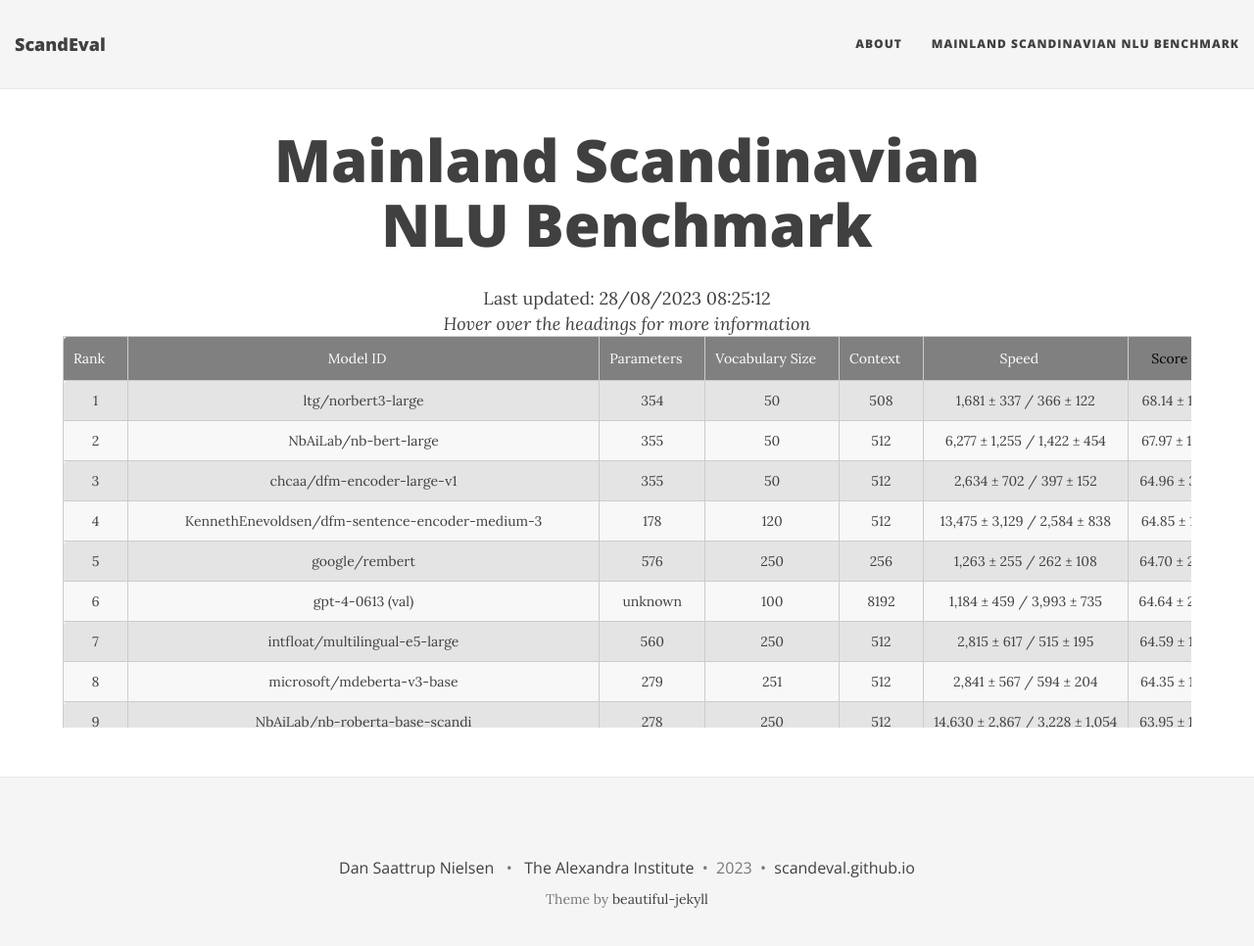
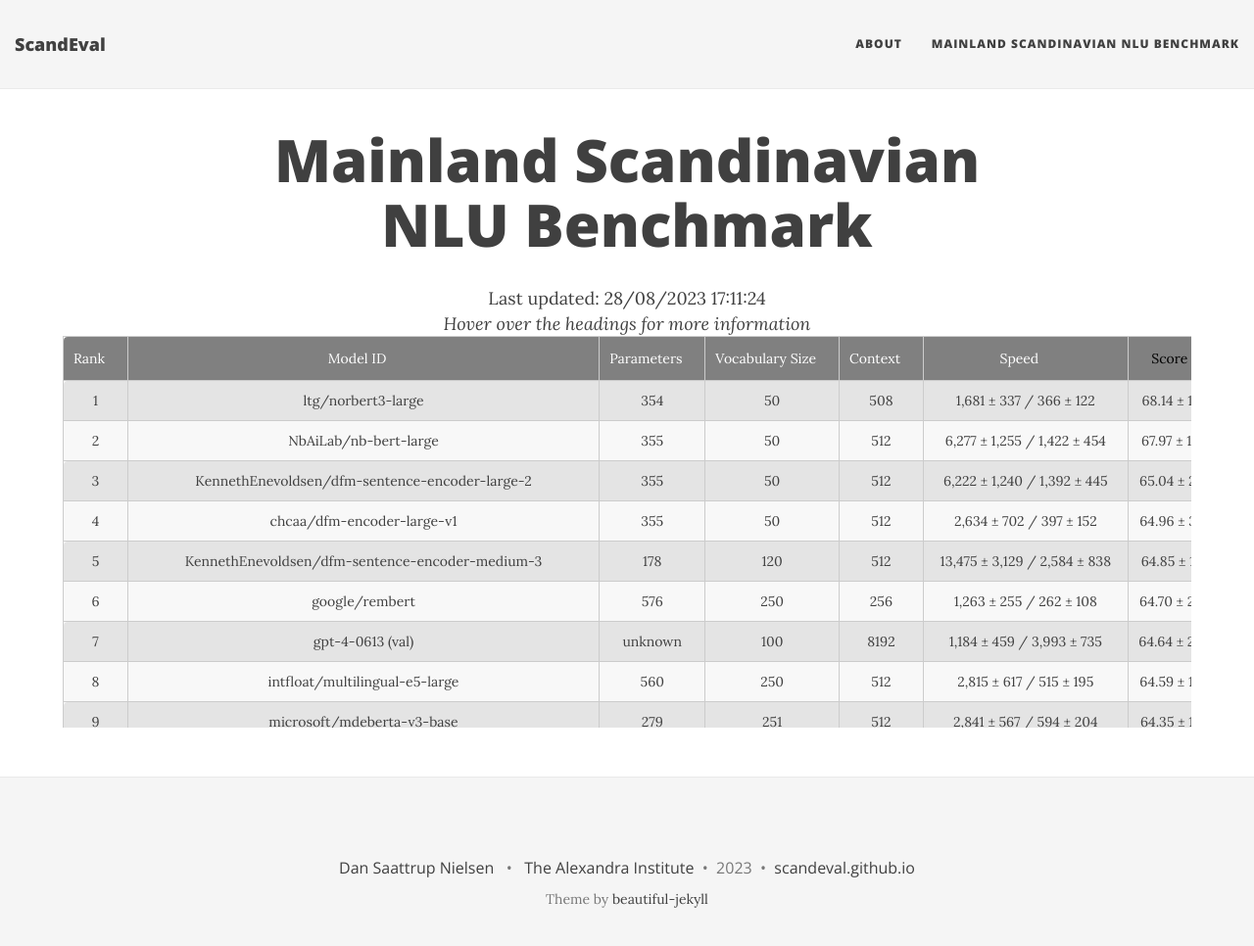
Before and after one commit to ScandEval/scandeval.github.io, a Jekyll site: the page built from mainland-nlu-benchmark.md, in a window 1280 px wide and 979 px high. Shown: the top 966 px of the window at 98% size. Built offline with Jekyll 4.4.1, drawn with Linux system fonts in a browser that asks for light colours; nearby versions of some CDN libraries; some of the changed lines change nothing that is shown.

Commit message:
feat: Add KennethEnevoldsen/dfm-sentence-encoder-large-2

```diff
--- a/mainland-nlu-benchmark.md
+++ b/mainland-nlu-benchmark.md
@@ -3,7 +3,7 @@ layout: leaderboard
 title: Mainland Scandinavian NLU Benchmark
 ---
 
-<center>Last updated: 28/08/2023 08:25:12</center>
+<center>Last updated: 28/08/2023 17:11:24</center>
 <center><i>Hover over the headings for more information</i></center>
 
 <div class="table-wrapper centered">
@@ -3856,6 +3856,36 @@ title: Mainland Scandinavian NLU Benchmark
    <td class="sv la">63.89 ± 1.18 / 81.45 ± 0.75</td> <!-- ScaLA-sv -->
    <td class="sv qa">45.04 ± 1.42 / 50.20 ± 1.43</td> <!-- ScandiQA-sv -->
   </tr>
+  <tr>
+   <td class="rank"></td> <!-- Rank -->
+   <td>KennethEnevoldsen/dfm-sentence-encoder-large-2</td> <!-- Model ID -->
+   <td class="num_model_parameters">355</td> <!-- Number of trainable parameters -->
+   <td class="vocabulary_size">50</td> <!-- Size of the model's vocabulary -->
+   <td class="max_sequence_length">512</td> <!-- Maximum sequence length of the model-->
+   <td class="speed">6,222 ± 1,240 / 1,392 ± 445</td> <!-- Model inference speed -->
+   <td class="score"></td> <!-- ScandEval score -->
+   <td class="da-score"></td> <!-- Danish score -->
+   <td class="no-score"></td> <!-- Norwegian score -->
+   <td class="sv-score"></td> <!-- Swedish score -->
+   <td class="ner-score"></td> <!-- Mean named entity recognition score -->
+   <td class="sent-score"></td> <!-- Mean sentiment classification score -->
+   <td class="la-score"></td> <!-- Mean linguistic acceptability score -->
+   <td class="qa-score"></td> <!-- Mean question answering score -->
+   <td class="da ner">83.61 ± 0.63 / 84.30 ± 0.68</td> <!-- DaNE -->
+   <td class="da sent">55.12 ± 1.58 / 69.99 ± 1.09</td> <!-- AngryTweets -->
+   <td class="da la">76.34 ± 2.35 / 87.56 ± 1.48</td> <!-- ScaLA-da -->
+   <td class="da qa">45.83 ± 7.90 / 51.05 ± 7.83</td> <!-- ScandiQA-da -->
+   <td class="no ner">85.37 ± 0.78 / 86.78 ± 0.95</td> <!-- NorNE-nb -->
+   <td class="no ner">82.22 ± 1.30 / 83.28 ± 1.29</td> <!-- NorNE-nn -->
+   <td class="no sent">58.73 ± 2.31 / 70.10 ± 2.66</td> <!-- NoReC -->
+   <td class="no la">70.73 ± 3.19 / 84.71 ± 1.82</td> <!-- ScaLA-nb -->
+   <td class="no la">59.58 ± 7.22 / 78.86 ± 3.51</td> <!-- ScaLA-nn -->
+   <td class="no qa">54.15 ± 2.17 / 59.53 ± 2.15</td> <!-- ScandiQA-no -->
+   <td class="sv ner">69.05 ± 1.65 / 71.86 ± 1.73</td> <!-- SUC3 -->
+   <td class="sv sent">74.67 ± 1.43 / 71.15 ± 3.57</td> <!-- SweReC -->
+   <td class="sv la">62.77 ± 3.14 / 80.75 ± 1.67</td> <!-- ScaLA-sv -->
+   <td class="sv qa">51.21 ± 3.52 / 57.13 ± 3.34</td> <!-- ScandiQA-sv -->
+  </tr>
  </tbody>
 </table>
 </div>
```
